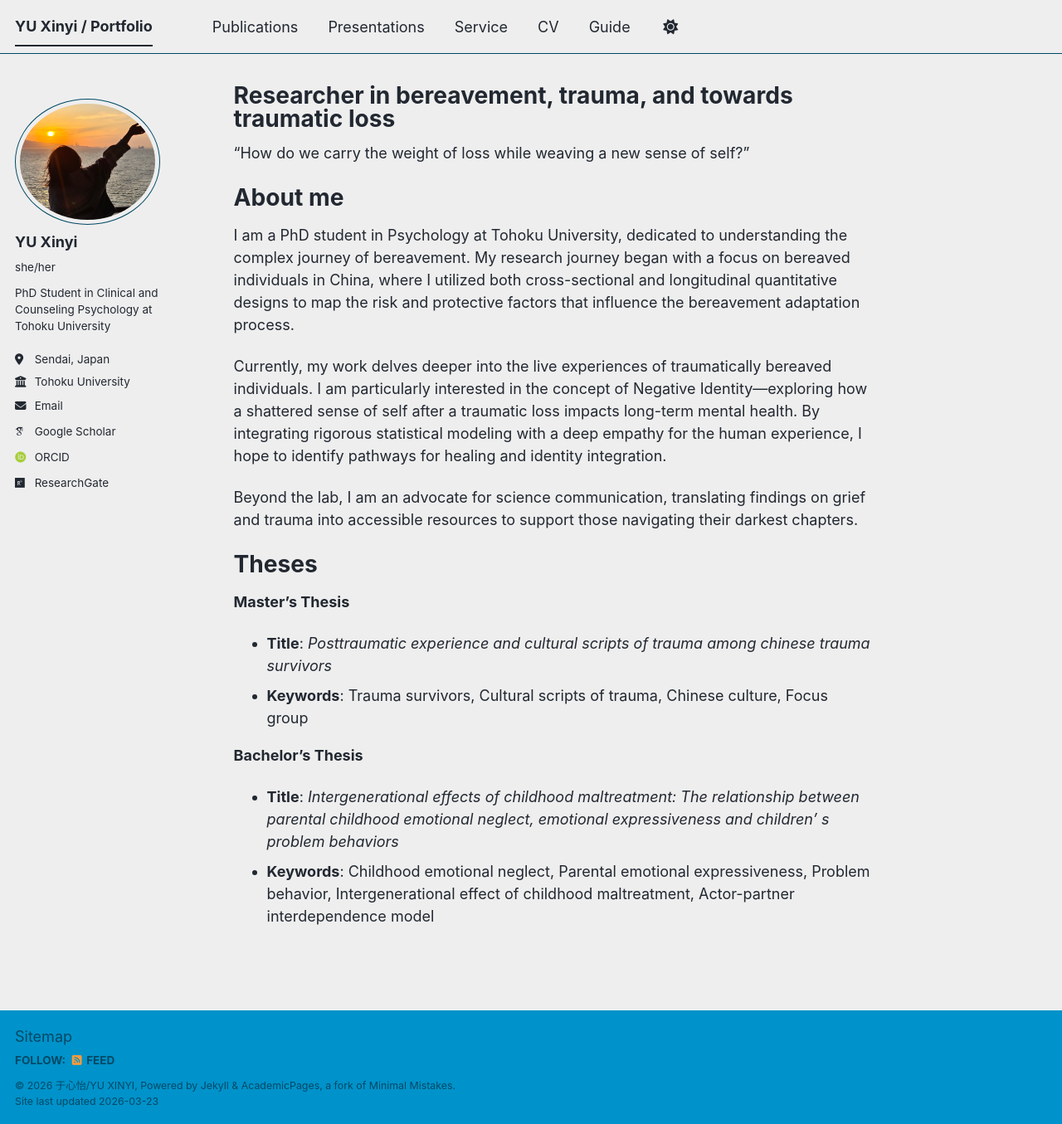
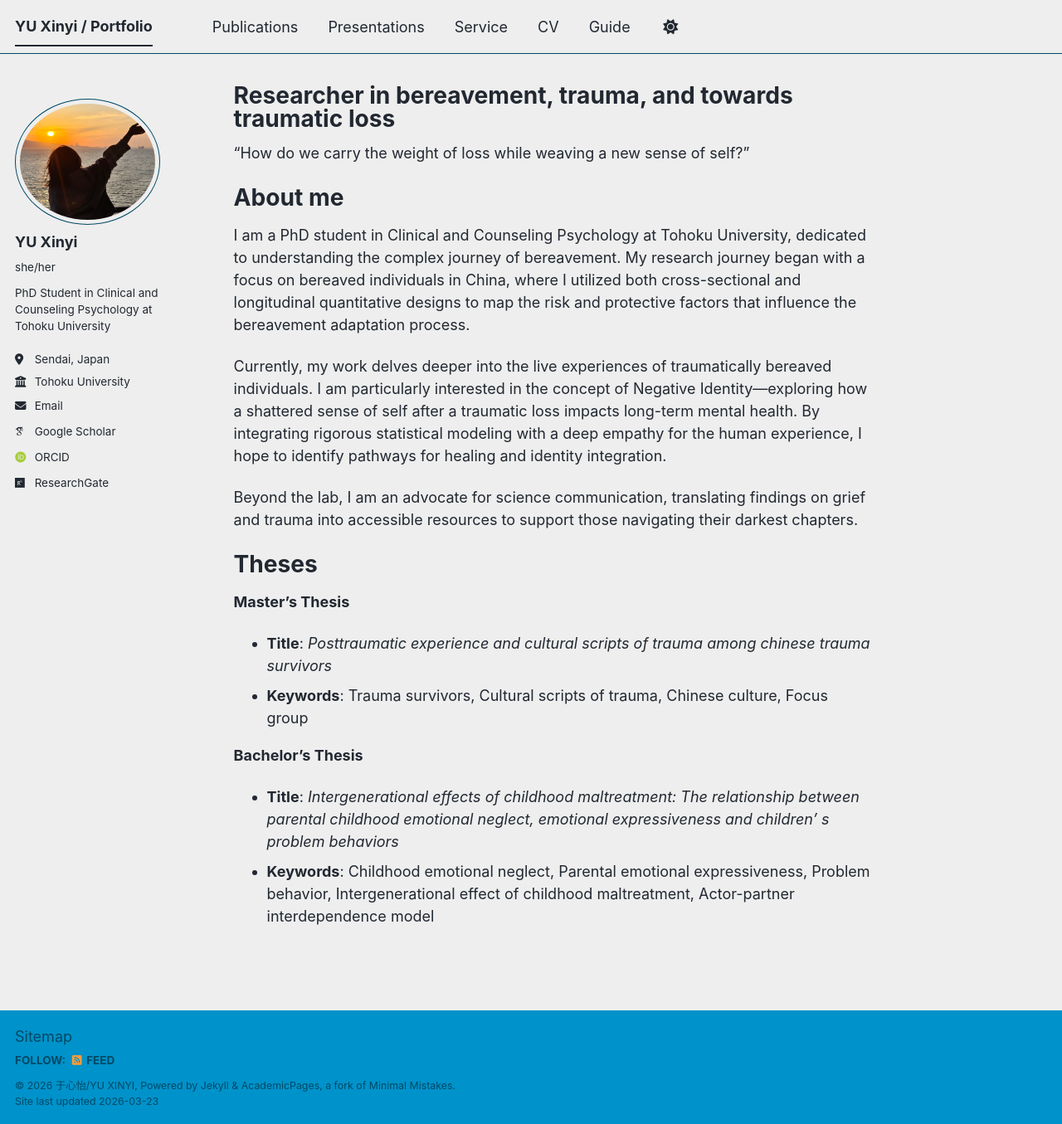
Before and after one commit to north119/north119.github.io, a Jekyll site: the page built from _pages/about.md, in a window 1280 px wide and 1355 px high. Shown: the whole window at 83% size. Built offline with Jekyll 4.4.1, drawn with Linux system fonts in a browser that asks for light colours; some web fonts are replaced; a script bundle is joined from its source files by our own code; library files that are not in the unit come from our copies.

Commit message:
Update about.md

```diff
--- a/_pages/about.md
+++ b/_pages/about.md
@@ -12,7 +12,7 @@ redirect_from:
 
 About me
 ======
-I am a PhD student in Psychology at Tohoku University, dedicated to understanding the complex journey of bereavement. My research journey began with a focus on bereaved individuals in China, where I utilized both cross-sectional and longitudinal quantitative designs to map the risk and protective factors that influence the bereavement adaptation process.
+I am a PhD student in Clinical and Counseling Psychology at Tohoku University, dedicated to understanding the complex journey of bereavement. My research journey began with a focus on bereaved individuals in China, where I utilized both cross-sectional and longitudinal quantitative designs to map the risk and protective factors that influence the bereavement adaptation process.
 
 Currently, my work delves deeper into the live experiences of traumatically bereaved individuals. I am particularly interested in the concept of Negative Identity—exploring how a shattered sense of self after a traumatic loss impacts long-term mental health. By integrating rigorous statistical modeling with a deep empathy for the human experience, I hope to identify pathways for healing and identity integration.
 
```
